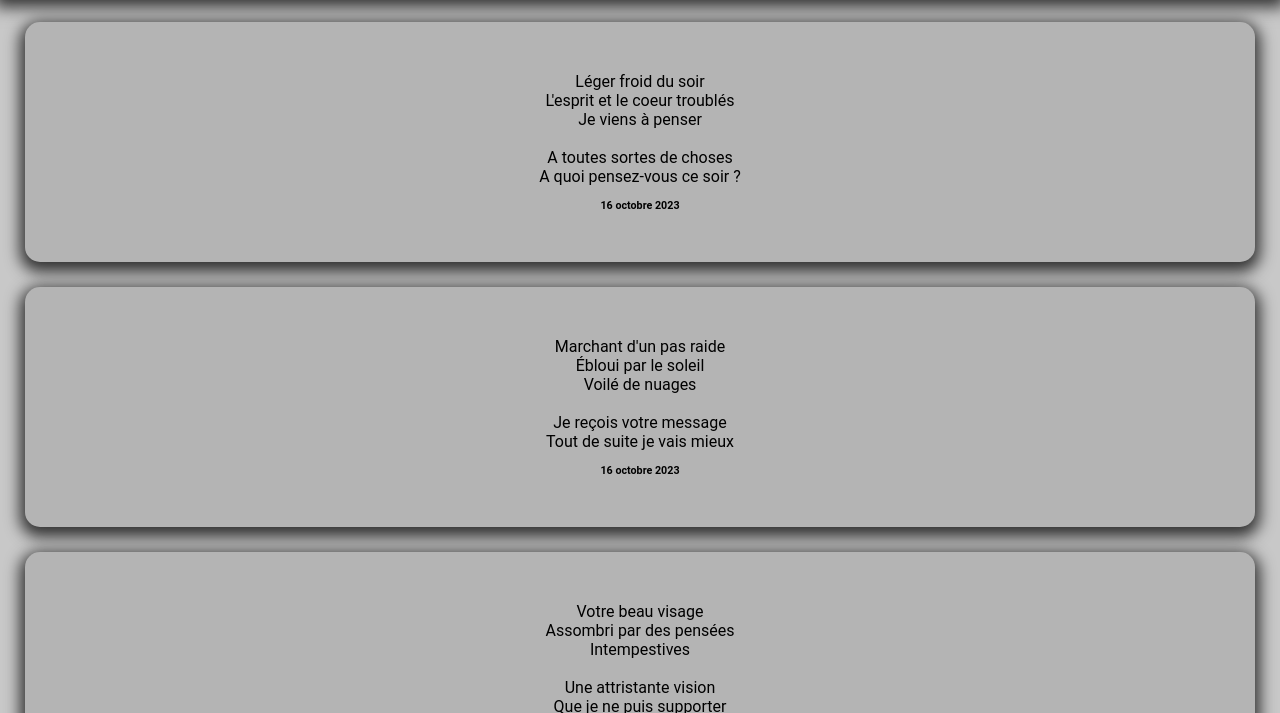
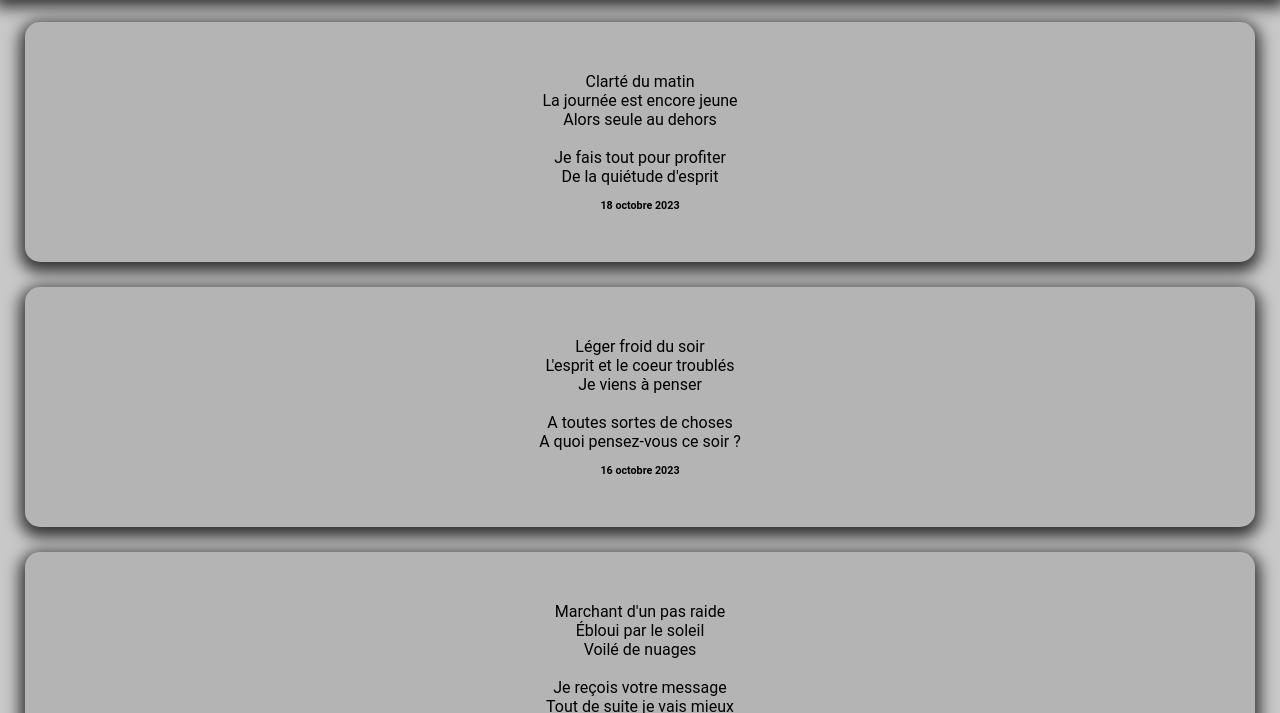
Before and after one commit to Operette/La-mer-de-nuages, a plain HTML site: page index.html in a window 1280 px wide. Shown: the part 71-784 px from the top of the page. Drawn offline with Linux system fonts and the light colour scheme.

Commit message:
Update index.html

```diff
--- a/index.html
+++ b/index.html
@@ -11,6 +11,16 @@
 
 <body>
   <h1>La Mer de Nuages</h1>
+
+  <div>
+    Clarté du matin<br>
+    La journée est encore jeune<br>
+    Alors seule au dehors<br>
+    <br>
+    Je fais tout pour profiter<br>
+    De la quiétude d'esprit<br>
+      <h6><br>18 octobre 2023</h6>
+  </div>
 
   <div>
     Léger froid du soir<br>
```
